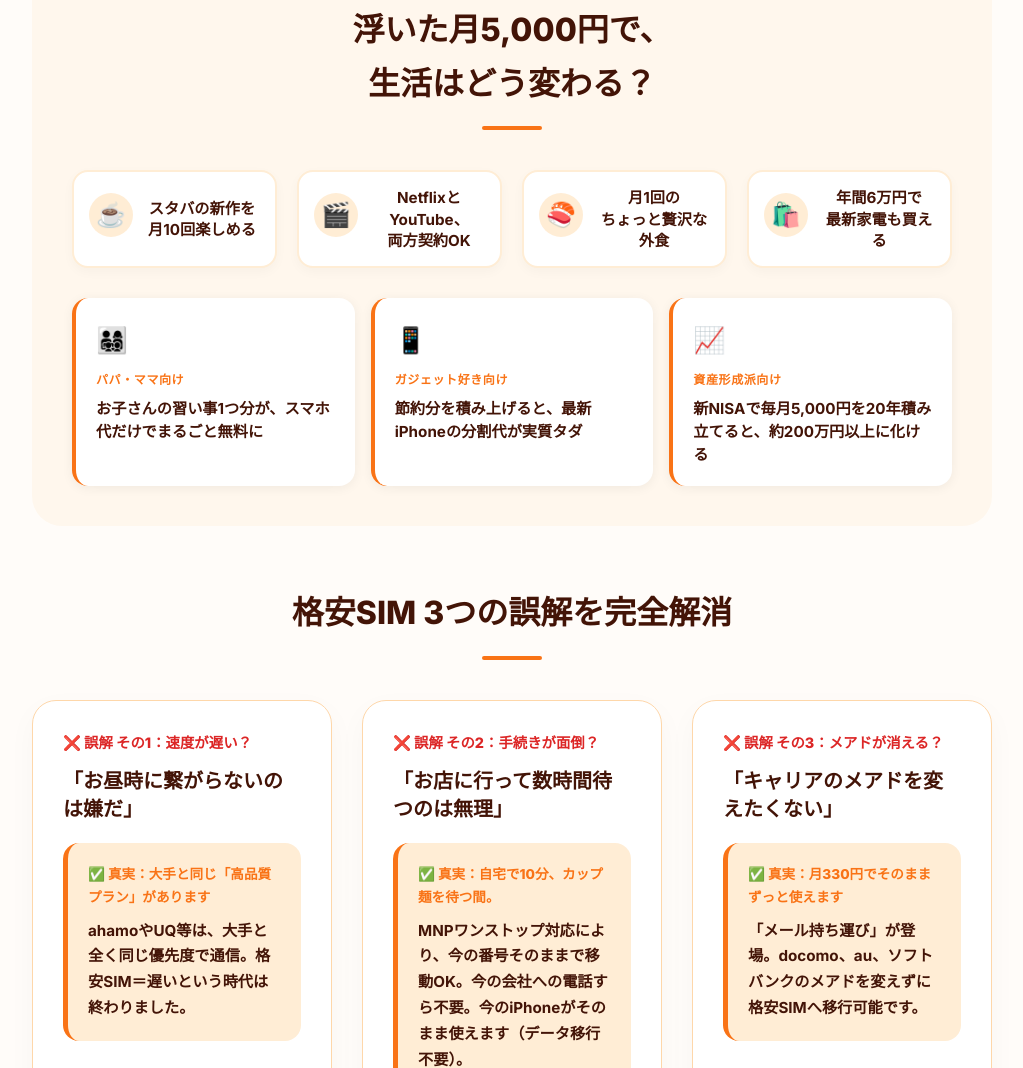
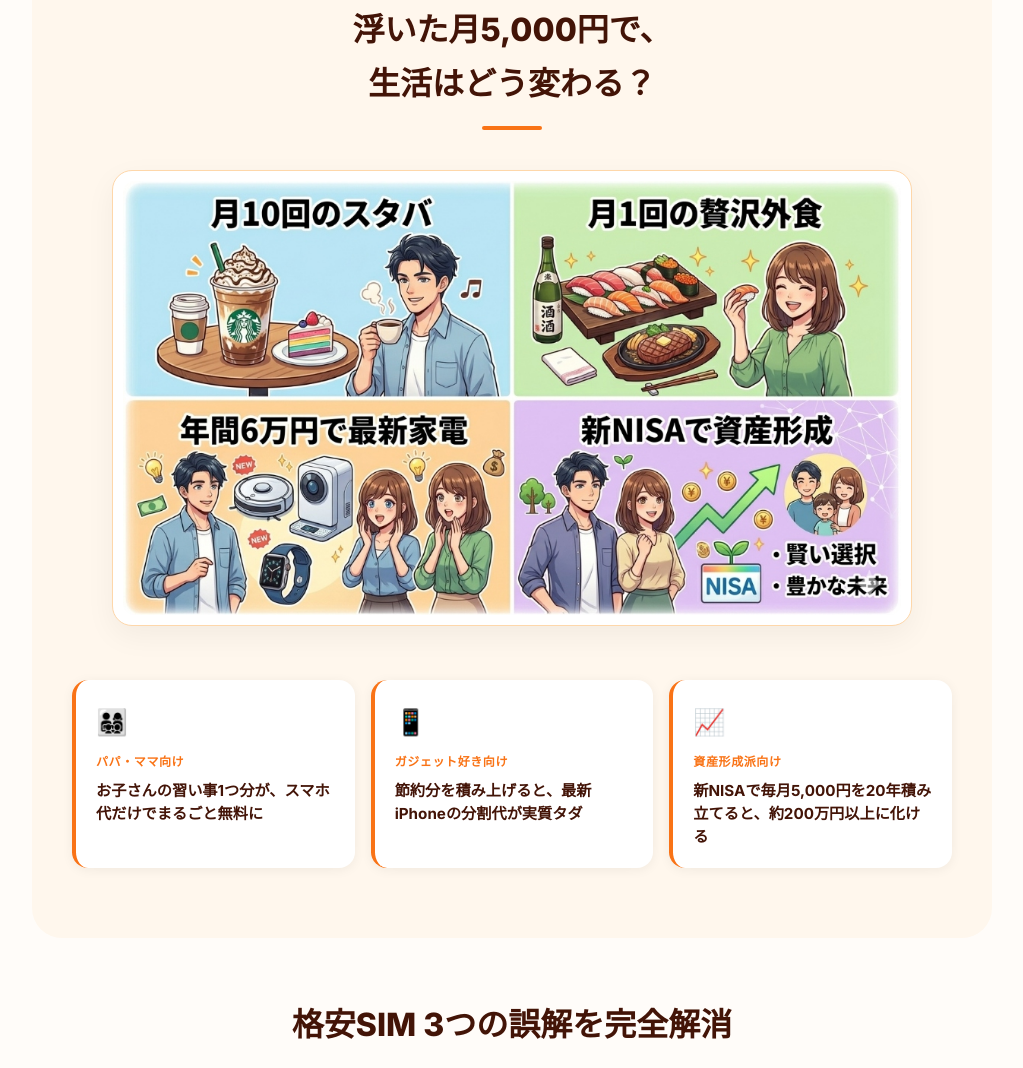
Before and after one commit to keisukeytr-glitch/sim-labo, a plain HTML site: page education_lp.html in a window 1280 px wide. Shown: the part 2450-3518 px from the top of the page, without its empty margins (128-1151 px from the left). Drawn offline with Linux system fonts and the light colour scheme.

Commit message:
恩恵イメージ（4コマ）をLPの中盤に追加

```diff
--- a/education_lp.html
+++ b/education_lp.html
@@ -419,24 +419,13 @@
         <!-- ★ IMPROVEMENT 3: Target-specific benefits -->
         <section class="edu-section" style="background: #fff7ed; border-radius: 30px; padding: 40px;">
             <h2 class="edu-title">浮いた月5,000円で、<br>生活はどう変わる？</h2>
-            <div class="luxury-list">
-                <div class="luxury-item">
-                    <span class="luxury-emoji">☕</span>
-                    <span class="luxury-text">スタバの新作を<br>月10回楽しめる</span>
-                </div>
-                <div class="luxury-item">
-                    <span class="luxury-emoji">🎬</span>
-                    <span class="luxury-text">NetflixとYouTube、<br>両方契約OK</span>
-                </div>
-                <div class="luxury-item">
-                    <span class="luxury-emoji">🍣</span>
-                    <span class="luxury-text">月1回の<br>ちょっと贅沢な外食</span>
-                </div>
-                <div class="luxury-item">
-                    <span class="luxury-emoji">🛍️</span>
-                    <span class="luxury-text">年間6万円で<br>最新家電も買える</span>
-                </div>
+
+            <!-- ★ NEW: 恩恵イメージ（4コマ） -->
+            <div style="margin: 30px auto; max-width: 800px; background: white; padding: 10px; border-radius: 20px; box-shadow: 0 10px 30px rgba(0,0,0,0.05); text-align: center; border: 1px solid #fed7aa;">
+                <img src="img/benefits.jpg" alt="節約で得られる幸せな日常" style="width: 100%; border-radius: 12px; display: block;">
             </div>
+
+            <div class="luxury-list" style="margin-top: 30px;">
             <!-- ★ NEW: ターゲット別の具体例 -->
             <div class="target-benefits">
                 <div class="target-card">
```
Also changed, not shown: img/benefits.jpg (added).
